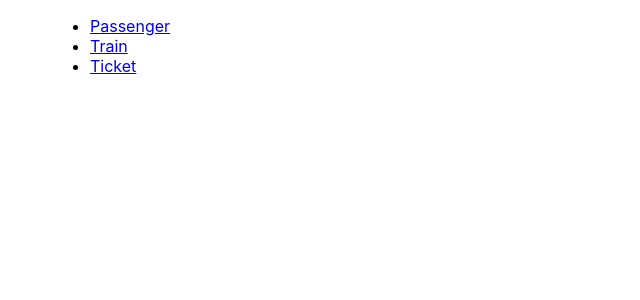
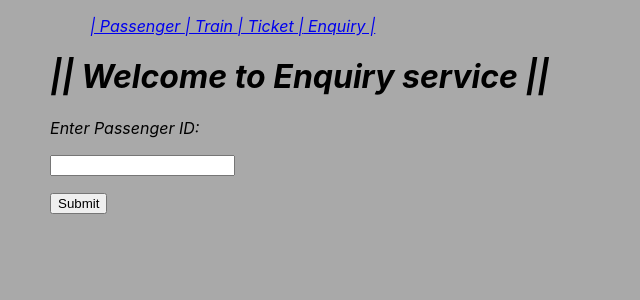
Before and after one commit to rajdeepd192/Ticket-booking-react, a React (Create React App) app: page /enquiry in a window 1280 px wide. Shown: the top 300 px of the page, without its empty margins (0-640 px from the left). Built offline with nearby package versions, Linux system fonts and the light colour scheme.

Commit message:
Endpoint Integration

```diff
--- /dev/null
+++ b/src/EnquiryForm.js
@@ -0,0 +1,62 @@
+import React from 'react';
+import axios from 'axios';
+import ReactDOM from 'react-dom';
+
+
+export default class FormEq extends React.Component {
+    constructor(props) {
+        super(props);
+        this.state = {
+            id: null,
+            contact_no: null,
+            passenger_name: null,
+            start_city: null,
+            end_city: null,
+            submitted: false
+        }
+    }
+    idChangeHandler = (event) => {
+        this.setState({id: event.target.value});
+    }
+
+    submitHandler = (event) => {
+        event.preventDefault();
+        axios.get('http://localhost:8080/enquiry/passengerJpa2/'+this.state.id)
+        .then(response => {
+            console.log(response);
+            this.setState({submitted: true, contact_no: response.data.contact_no, passenger_name: response.data.passenger_name,start_city:response.data.start_city,end_city:response.data.end_city});
+            console.log('Latest: '+this.state.contact_no);
+        });
+      }
+
+      render() {
+        return (<div>
+            <form onSubmit={this.submitHandler}>
+              <h1>|| Welcome to Enquiry service ||</h1>
+              <p>Enter Passenger ID:</p>
+              <input
+                type="text"
+                onChange={this.idChangeHandler}
+              />
+               <p>
+              <input type='submit'/>
+              </p>
+            </form>
+            {this.state.submitted && <PassengerInfo value = {this.state}/>}
+            </div>
+          );
+    }
+
+}
+
+function PassengerInfo(props) {
+    console.log('Passenger Details: '+props);
+    return (
+    <div>
+    <p>Contact: {props.value.contact_no}</p>
+    <p>Name: {props.value.passenger_name}</p>
+    <p>Start City: {props.value.start_city}</p>
+    <p>End City: {props.value.end_city}</p>
+    </div>
+    )
+}
--- a/src/index.css
+++ b/src/index.css
@@ -2,6 +2,8 @@ body {
   margin: 0;
   text-align: left;
   padding-left: 50px;
+  font-style: italic;
+  background-color: darkgrey;
   font-family: -apple-system, BlinkMacSystemFont, 'Segoe UI', 'Roboto', 'Oxygen',
     'Ubuntu', 'Cantarell', 'Fira Sans', 'Droid Sans', 'Helvetica Neue',
     sans-serif;
--- a/src/index.js
+++ b/src/index.js
@@ -4,6 +4,7 @@ import './index.css';
 import App from './App';
 import reportWebVitals from './reportWebVitals';
 import Form from './PassengerForm';
+import FormEq from './EnquiryForm';
 import {
   BrowserRouter as Router,
   Switch,
@@ -30,20 +31,27 @@ function Ticket() {
   )
 }
 
+function Enquiry(){
+  return(
+    <h2 className="enquiry">Enquiry</h2>
+  )
+}
+
 function Default() {
   return (<Router>
     <div>
 
         <ul>
-          <li>
-            <Link to="/passenger">Passenger</Link>
-          </li>
-          <li>
-            <Link to="/train">Train</Link>
-          </li>
-          <li>
-            <Link to="/ticket">Ticket</Link>
-          </li>
+
+            <Link to="/passenger">|   Passenger    </Link>
+          {/* </li>
+          <li> */}
+           <Link to="/train">|    Train   </Link>
+          {/* </li>
+          <li> */}
+            <Link to="/ticket">|    Ticket    |</Link>
+            <Link to="/enquiry">   Enquiry   |</Link>
+
         </ul>
 
 
@@ -57,6 +65,9 @@ function Default() {
         <Route path="/passenger">
           <Form/>
         </Route>
+        <Route path="/enquiry">
+          <FormEq/>
+          </Route>
       </Switch>
     </div>
   </Router>
```
Also changed, not shown: 1 other file (tests, documents, lock files or other folders).
